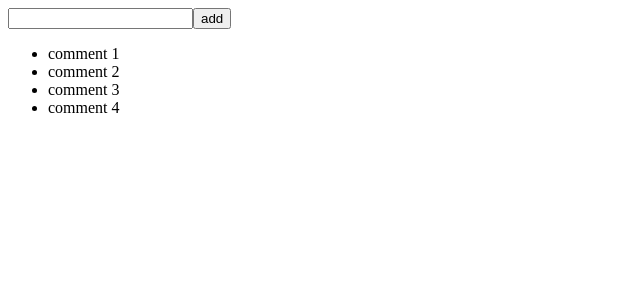
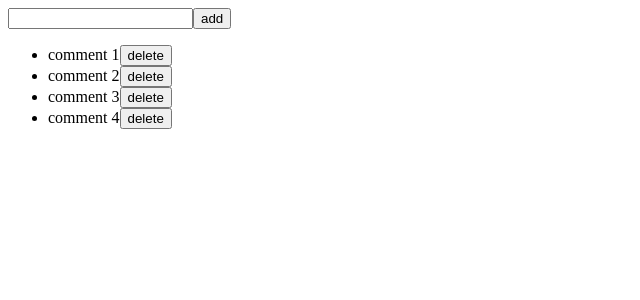
Before and after one commit to sangcheol-LEE/reactBasicStudy, a React (Create React App) app: page / in a window 1280 px wide. Shown: the top 300 px of the page, without its empty margins (0-640 px from the left). Built offline with nearby package versions, Linux system fonts and the light colour scheme.

Commit message:
add data and delete data in array

```diff
--- a/src/App.js
+++ b/src/App.js
@@ -1,5 +1,5 @@
 import React,{Component} from "react";
-import IterationSample from "./IterationSample";
+// import IterationSample from "./IterationSample";
 import Practice from "./Practice";
 
 
--- a/src/IterationSample.js
+++ b/src/IterationSample.js
@@ -14,7 +14,7 @@ const IterationSample = () => {
 
     const [nextId, setNextId] = useState(5)
 
-    const nameList = names.map(name => <li key={name.id}>{name.text}</li>)
+    const nameList = names.map(name => <li key={name.id} onDoubleClick={()=> handleRemove(name.id)}>{name.text}</li>)
 
     const handleChange = e => {setInputText(e.target.value)}
 
@@ -28,7 +28,10 @@ const IterationSample = () => {
         setInputText('');
     }
 
-
+    const handleRemove = id => {
+        const nextNames = names.filter(name => name.id !== id);
+        setNames(nextNames)
+    }
     return(
         <>
             <input
--- a/src/Practice.js
+++ b/src/Practice.js
@@ -14,7 +14,10 @@ const Practice = () => {
 
     const [idNum, setIdNum] = useState(5);
 
-    const text = texts.map(info => <li key={info.id}>{info.text}</li>)
+    const text = texts.map(info =>
+        <li key={info.id} onDoubleClick={() => onRemove(info.id)}>
+            {info.text}<button onClick={() => handleRemove(info.id)}>delete</button>
+        </li>)
 
     const onChange = (e) => {
         setComment(e.target.value)
@@ -29,6 +32,17 @@ const Practice = () => {
         setComment('')
     }
 
+    const onRemove = id => {
+        const nextText = texts.filter(text => text.id !== id);
+        setTexts(nextText);
+    }
+
+    const handleRemove = id => {
+        const nextText = texts.filter(name => name.id !== id);
+        setTexts(nextText)
+    }
+
+
     return (
         <>
             <input
@@ -38,6 +52,7 @@ const Practice = () => {
             <button
                 onClick={onClick}
             >add</button>
+
             <ul>{text}</ul>
         </>
     )
```
Also changed, not shown: 내용정리/컴포넌트반복.md (+10 -0 lines).
